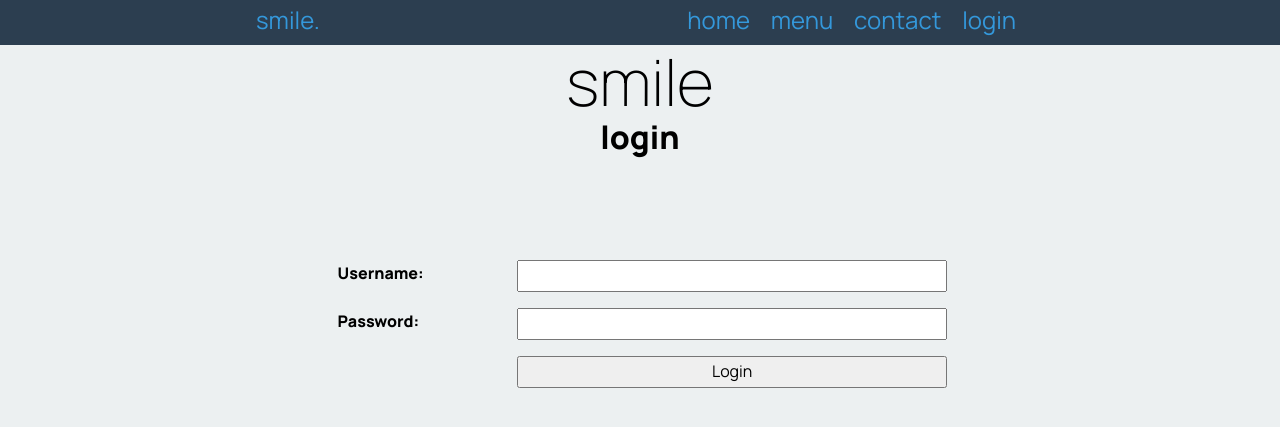
After one commit to DBensemanAquinas/smile, a Flask app: page /login in a window 1280 px wide. The commit adds this page. Shown: the top 427 px of the page. Run offline with Flask 3, Linux system fonts and the light colour scheme.

Commit message:
Added login and logout, and changed pages

```diff
--- a/app.py
+++ b/app.py
@@ -1,6 +1,7 @@
-from flask import Flask, render_template, request, redirect
+from flask import Flask, render_template, request, redirect, session
 import sqlite3
 app = Flask(__name__)
+app.secret_key = "kz lkahjg lisua hg ;ahsfg ;us jj"
 
 DATABASE = "smile.db"
 
@@ -17,6 +18,15 @@ def create_connection(db_file):
     return None
 
 
+def is_logged_in():
+    if session.get("user_name") is None:
+        print("Not logged in")
+        return False
+    else:
+        print("Logged in")
+        return True
+
+
 @app.route('/', methods=["GET", "POST"])
 def render_home_page():
     if request.method == "POST":
@@ -30,7 +40,7 @@ def render_home_page():
             conn.close()
         else:
             return redirect("/?error=Name+must+be+between+3+and+20+characters")
-    return render_template('home.html')
+    return render_template('home.html', logged_in=is_logged_in())
 
 
 @app.route('/menu/<cat_id>', methods=["GET", "POST"])
@@ -69,4 +79,39 @@ def render_contact_page():
     return render_template('contact.html')
 
 
+@app.route('/login', methods=["GET", "POST"])
+def render_login_page():
+    if request.method == "POST":
+        user_name = request.form['user_name'].strip().lower()
+        password = request.form['password'].strip()
+
+        # Check to see whether the user is in the database
+        query = "SELECT * FROM user WHERE username = ? AND password = ?"
+        conn = create_connection(DATABASE)
+        cur = conn.cursor()
+        cur.execute(query, (user_name, password))
+        user_data = cur.fetchone()
+        conn.close()
+
+        # Check to see whether there is a user in the database
+        try:
+            user_id = user_data[0]
+            first_name = user_data[3]
+        except IndexError:
+            return redirect("/login?error=Invalid+email+or+password")
+
+        session['user_id'] = user_id
+        session['user_name'] = user_name
+        session['first_name'] = first_name
+        return redirect("/")
+
+    return render_template('login.html')
+
+
+@app.route('/logout')
+def logout():
+    [session.pop(key) for key in list(session.keys())]
+    return redirect('/?message=See+you+next+time')
+
+
 app.run(host='0.0.0.0', debug=True)
--- a/templates/base.html
+++ b/templates/base.html
@@ -18,6 +18,11 @@
                 <a href="/">home</a>
                 <a href="/menu/1">menu</a>
                 <a href="/contact">contact</a>
+                {% if logged_in %}
+                <a href="/logout">logout</a>
+                {% else %}
+                <a href="/login">login</a>
+                {% endif %}
             </div>
         </div>
     </nav>
@@ -28,6 +33,7 @@
         </header>
 
         <main>
+            {% if logged_in %}<p><strong>Hello {{session.first_name}}</strong></p>{% endif %}
             {% block main %}{% endblock %}
         </main>
     </div>
--- a/templates/home.html
+++ b/templates/home.html
@@ -6,6 +6,7 @@
 
 {% block main %}
 <p>Welcome to Smile Cafe</p>
+{% if logged_in %}
 <form class="myform" action="/" method="post">
     <div class="form-group">
         <div class="form-label"><label for="cat_name">Category Name:</label></div>
@@ -16,4 +17,5 @@
         <div class="form-element"><input type="submit" value="Add Category" /></div>
     </div>
 </form>
+{% endif %}
 {% endblock %}
--- /dev/null
+++ b/templates/login.html
@@ -0,0 +1,22 @@
+{% extends "base.html" %}
+
+{% block title %}login{% endblock %}
+
+{% block pageheading %}login{% endblock %}
+
+{% block main %}
+<form class="myform" action="/login" method="post">
+    <div class="form-group">
+        <div class="form-label"><label for="user_name">Username:</label></div>
+        <div class="form-element"><input type="text" id="user_name" name="user_name" /></div>
+    </div>
+    <div class="form-group">
+        <div class="form-label"><label for="password">Password:</label></div>
+        <div class="form-element"><input type="password" id="password" name="password" /></div>
+    </div>
+    <div class="form-group">
+        <div class="form-label"> </div>
+        <div class="form-element"><input type="submit" value="Login" /></div>
+    </div>
+</form>
+{% endblock %}
--- a/templates/menu.html
+++ b/templates/menu.html
@@ -26,6 +26,7 @@
     </div>
     {% endfor %}
 </div>
+{% if logged_in %}
 <form class="myform" action="/menu/{{ cat_id }}" method="post">
     <h3>Add a Product to this Category</h3>
     <div class="form-group">
@@ -77,4 +78,5 @@
 
     </div>
 </form>
+{% endif %}
 {% endblock %}
```
Also changed, not shown: smile.db.
